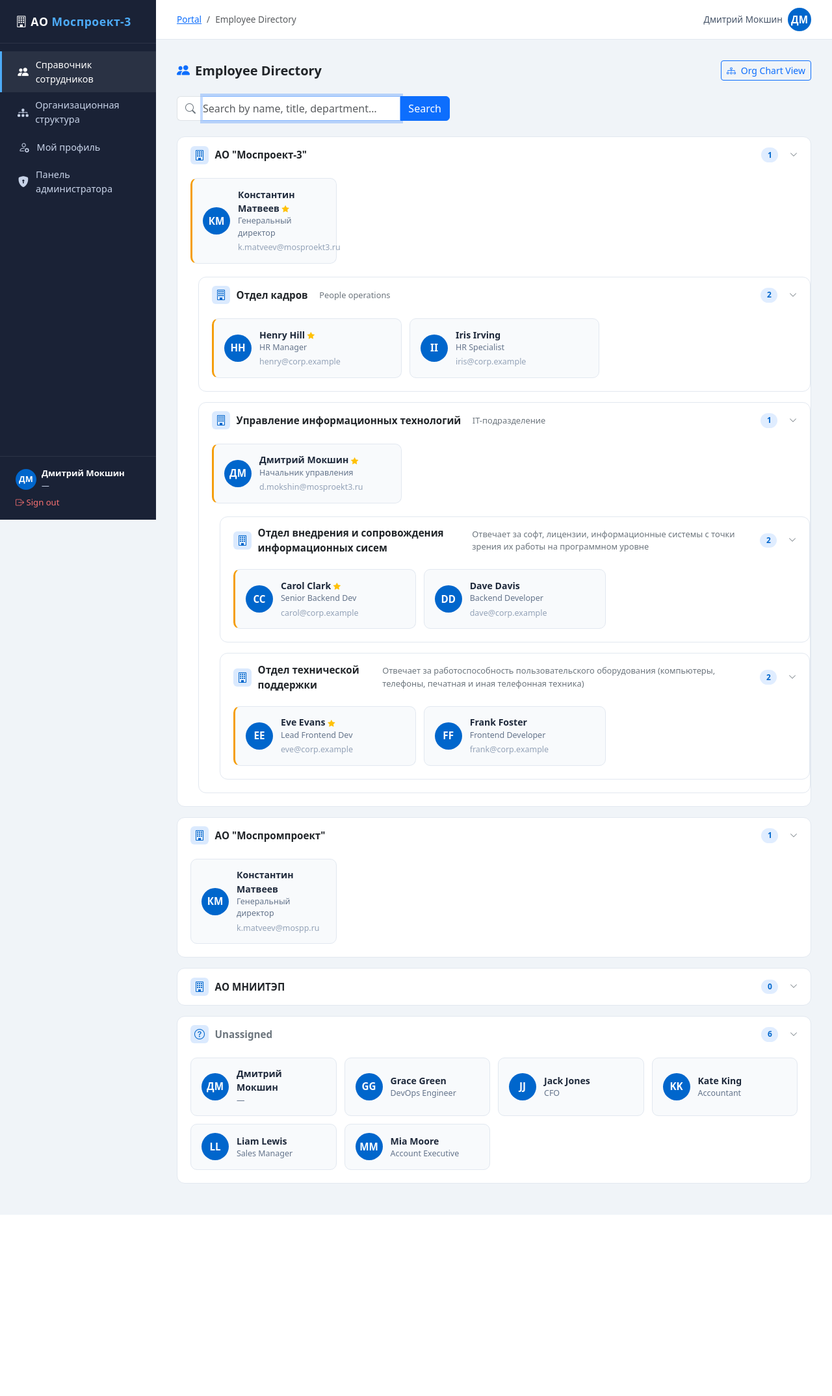
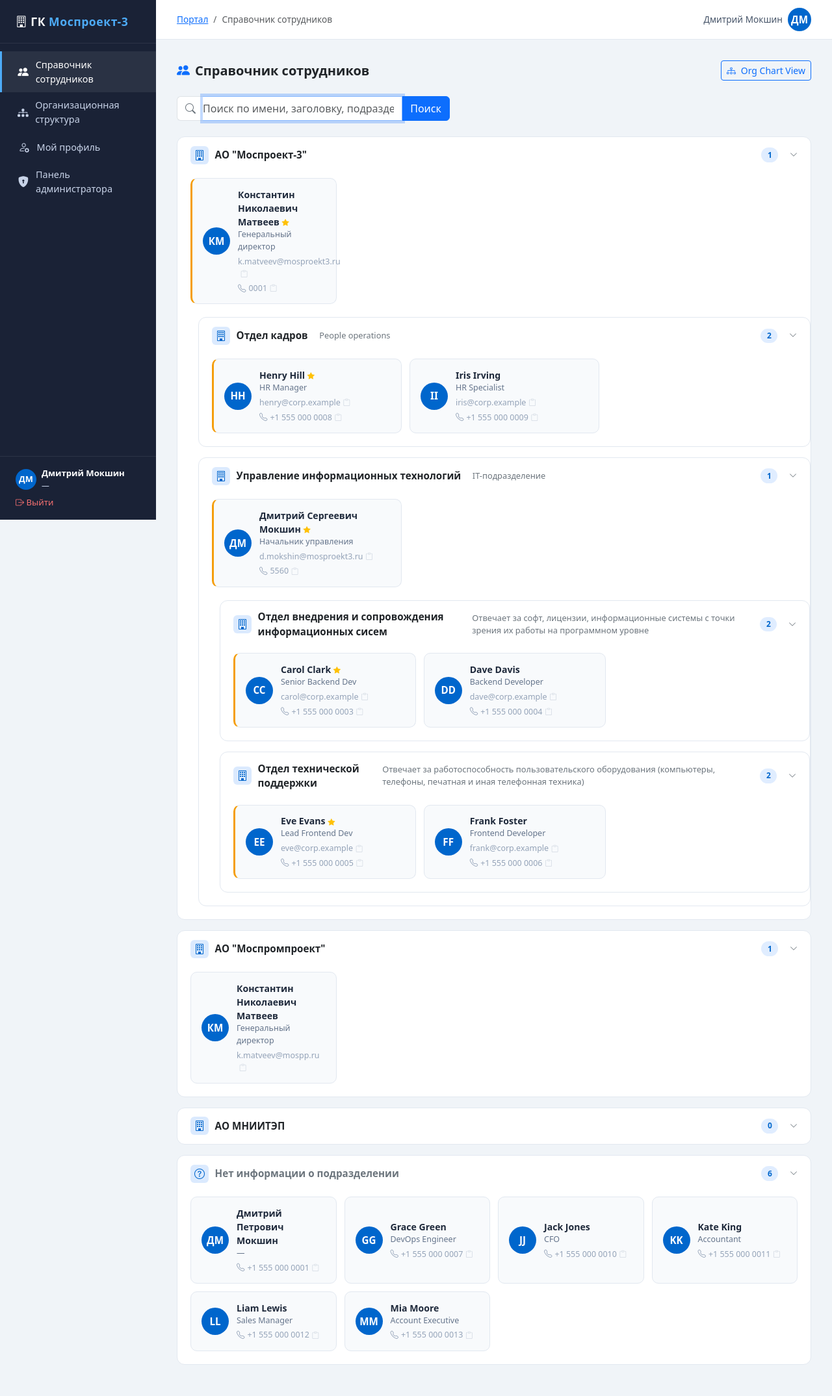
Before and after one commit to sevakonop-spec/portal_v3, a Django app: page /directory/ in a window 1280 px wide. Shown: the whole page at 65% size. Before the commit the page ends 1870 px from the top, so only its background shows below. Run offline with Django 5.2, Linux system fonts and the light colour scheme; a user stored in the database is signed in; data comes from the database, SQL or seed files in the repository; both versions use the stored data as it was after the commit.

Commit message:
Добился нормального отображения справочника. Но сам пользователь свое отчество редактирует некорректно (надо исправить)

```diff
--- a/employees/forms.py
+++ b/employees/forms.py
@@ -17,8 +17,9 @@
 class EmployeeProfileForm(forms.ModelForm):
     class Meta:
         model = EmployeeProfile
-        fields = ['department', 'job_title', 'phone', 'mobile', 'location', 'bio', 'avatar', 'is_manager']
+        fields = ['middle_name', 'department', 'job_title', 'phone', 'mobile', 'location', 'bio', 'avatar', 'is_manager']
         widgets = {
+            'middle_name': forms.TextInput(attrs={'class': 'form-control'}),
             'department': forms.Select(attrs={'class': 'form-select'}),
             'job_title': forms.TextInput(attrs={'class': 'form-control'}),
             'phone': forms.TextInput(attrs={'class': 'form-control', 'placeholder': '+7 (000) 000-00-00'}),
--- a/employees/models.py
+++ b/employees/models.py
@@ -47,6 +47,7 @@
         on_delete=models.SET_NULL,
         related_name='employees',
     )
+    middle_name = models.CharField(max_length=100, blank=True)
     job_title = models.CharField(max_length=200, blank=True)
     phone = models.CharField(max_length=50, blank=True)
     mobile = models.CharField(max_length=50, blank=True)
@@ -56,10 +57,12 @@
     is_manager = models.BooleanField(default=False)
 
     def __str__(self):
-        return self.user.get_full_name() or self.user.username
+        return self.display_name()
 
     def display_name(self):
-        return self.user.get_full_name() or self.user.username
+        parts = [self.user.first_name, self.middle_name, self.user.last_name]
+        full = ' '.join(p for p in parts if p)
+        return full or self.user.username
 
     def avatar_url(self):
         if self.avatar:
--- a/employees/templates/employees/base.html
+++ b/employees/templates/employees/base.html
@@ -3,7 +3,7 @@
 <head>
   <meta charset="UTF-8">
   <meta name="viewport" content="width=device-width, initial-scale=1.0">
-  <title>{% block title %}АО "Моспроект-3"{% endblock %}</title>
+  <title>{% block title %}ГК "Моспроект-3"{% endblock %}</title>
   <link rel="stylesheet" href="https://cdn.jsdelivr.net/npm/bootstrap@5.3.3/dist/css/bootstrap.min.css">
   <link rel="stylesheet" href="https://cdn.jsdelivr.net/npm/bootstrap-icons@1.11.3/font/bootstrap-icons.min.css">
   <style>
@@ -98,7 +98,7 @@
 </head>
 <body>
 <div class="sidebar">
-  <div class="sidebar-logo"><i class="bi bi-building"></i> АО <span>Моспроект-3</span></div>
+  <div class="sidebar-logo"><i class="bi bi-building"></i> ГК <span>Моспроект-3</span></div>
   <nav class="sidebar-nav">
     <a href="{% url 'directory' %}" class="{% if request.resolver_match.url_name == 'directory' %}active{% endif %}">
       <i class="bi bi-people-fill"></i> Справочник сотрудников
@@ -135,7 +135,7 @@
       </div>
     </div>
     <a href="{% url 'logout' %}" style="color:#f87171;font-size:.82rem;text-decoration:none;">
-      <i class="bi bi-box-arrow-right"></i> Sign out
+      <i class="bi bi-box-arrow-right"></i> Выйти
     </a>
     {% endif %}
   </div>
@@ -147,7 +147,7 @@
       {% block breadcrumb %}
       <nav aria-label="breadcrumb">
         <ol class="breadcrumb mb-0" style="font-size:.85rem;">
-          <li class="breadcrumb-item"><a href="{% url 'directory' %}">Portal</a></li>
+          <li class="breadcrumb-item"><a href="{% url 'directory' %}">Портал</a></li>
           {% block breadcrumb_items %}{% endblock %}
         </ol>
       </nav>
--- a/employees/templates/employees/dept_section.html
+++ b/employees/templates/employees/dept_section.html
@@ -35,7 +35,12 @@
           </div>
           <div class="emp-title">{{ profile.job_title|default:"—" }}</div>
           {% if profile.user.email %}
-          <div class="emp-title mt-1" style="color:#94a3b8;">{{ profile.user.email }}</div>
+          <div class="emp-title mt-1" style="color:#94a3b8;">{{ profile.user.email }}<span class="copy-btn" data-val="{{ profile.user.email }}" title="Copy email" onclick="event.preventDefault();event.stopPropagation();navigator.clipboard.writeText(this.dataset.val);var i=this.querySelector('i');i.className='bi bi-check2 text-success';setTimeout(()=>{i.className='bi bi-clipboard'},1500)"><i class="bi bi-clipboard" style="font-size:.7rem;"></i></span></div>
+          {% endif %}
+          {% if profile.phone %}
+          <div class="emp-title mt-1" style="color:#94a3b8;"><i class="bi bi-telephone me-1"></i>{{ profile.phone }}<span class="copy-btn" data-val="{{ profile.phone }}" title="Copy phone" onclick="event.preventDefault();event.stopPropagation();navigator.clipboard.writeText(this.dataset.val);var i=this.querySelector('i');i.className='bi bi-check2 text-success';setTimeout(()=>{i.className='bi bi-clipboard'},1500)"><i class="bi bi-clipboard" style="font-size:.7rem;"></i></span></div>
+          {% elif profile.mobile %}
+          <div class="emp-title mt-1" style="color:#94a3b8;"><i class="bi bi-phone me-1"></i>{{ profile.mobile }}<span class="copy-btn" data-val="{{ profile.mobile }}" title="Copy phone" onclick="event.preventDefault();event.stopPropagation();navigator.clipboard.writeText(this.dataset.val);var i=this.querySelector('i');i.className='bi bi-check2 text-success';setTimeout(()=>{i.className='bi bi-clipboard'},1500)"><i class="bi bi-clipboard" style="font-size:.7rem;"></i></span></div>
           {% endif %}
         </div>
       </a>
--- a/employees/templates/employees/directory.html
+++ b/employees/templates/employees/directory.html
@@ -1,13 +1,17 @@
 {% extends "employees/base.html" %}
-{% block title %}Employee Directory — Corporate Portal{% endblock %}
+{% block title %}Справочник сотрудников — Корпоративный портал{% endblock %}
 
 {% block breadcrumb_items %}
-<li class="breadcrumb-item active">Employee Directory</li>
+<li class="breadcrumb-item active">Справочник сотрудников</li>
 {% endblock %}
 
 {% block content %}
+<style>
+.copy-btn { opacity:.4; transition:opacity .15s; cursor:pointer; margin-left:4px; }
+.emp-title:hover .copy-btn, .copy-btn:hover { opacity:1; }
+</style>
 <div class="d-flex align-items-center justify-content-between mb-4">
-  <h5 class="fw-bold mb-0"><i class="bi bi-people-fill text-primary me-2"></i>Employee Directory</h5>
+  <h5 class="fw-bold mb-0"><i class="bi bi-people-fill text-primary me-2"></i>Справочник сотрудников</h5>
   <a href="{% url 'org_tree' %}" class="btn btn-outline-primary btn-sm">
     <i class="bi bi-diagram-3 me-1"></i> Org Chart View
   </a>
@@ -17,13 +21,13 @@
   <div class="input-group search-bar" style="max-width:420px;">
     <span class="input-group-text bg-white border-end-0"><i class="bi bi-search text-secondary"></i></span>
     <input type="text" name="q" value="{{ query }}" class="form-control border-start-0 ps-0"
-           placeholder="Search by name, title, department…" autofocus>
+           placeholder="Поиск по имени, заголовку, подразделению…" autofocus>
     {% if query %}
     <a href="{% url 'directory' %}" class="btn btn-outline-secondary">
       <i class="bi bi-x-lg"></i>
     </a>
     {% endif %}
-    <button type="submit" class="btn btn-primary">Search</button>
+    <button type="submit" class="btn btn-primary">Поиск</button>
   </div>
 </form>
 
@@ -48,12 +52,17 @@
           {% if profile.department %}
           <div class="emp-title mt-1"><i class="bi bi-diagram-3 me-1"></i>{{ profile.department.name }}</div>
           {% endif %}
+          {% if profile.phone %}
+          <div class="emp-title mt-1" style="color:#94a3b8;"><i class="bi bi-telephone me-1"></i>{{ profile.phone }}<span class="copy-btn" data-val="{{ profile.phone }}" title="Copy phone" onclick="event.preventDefault();event.stopPropagation();navigator.clipboard.writeText(this.dataset.val);var i=this.querySelector('i');i.className='bi bi-check2 text-success';setTimeout(()=>{i.className='bi bi-clipboard'},1500)"><i class="bi bi-clipboard" style="font-size:.7rem;"></i></span></div>
+          {% elif profile.mobile %}
+          <div class="emp-title mt-1" style="color:#94a3b8;"><i class="bi bi-phone me-1"></i>{{ profile.mobile }}<span class="copy-btn" data-val="{{ profile.mobile }}" title="Copy phone" onclick="event.preventDefault();event.stopPropagation();navigator.clipboard.writeText(this.dataset.val);var i=this.querySelector('i');i.className='bi bi-check2 text-success';setTimeout(()=>{i.className='bi bi-clipboard'},1500)"><i class="bi bi-clipboard" style="font-size:.7rem;"></i></span></div>
+          {% endif %}
         </div>
       </a>
     </div>
     {% empty %}
     <div class="col-12">
-      <p class="text-secondary">No employees found matching your search.</p>
+      <p class="text-secondary">Сотрудников, соответствующих вашему запросу, не найдено..</p>
     </div>
     {% endfor %}
   </div>
@@ -67,7 +76,7 @@
   <div class="dept-card">
     <div class="dept-card-header" data-bs-toggle="collapse" data-bs-target="#dept-unassigned">
       <div class="dept-icon"><i class="bi bi-question-circle"></i></div>
-      <span class="dept-name text-secondary">Unassigned</span>
+      <span class="dept-name text-secondary">Нет информации о подразделении</span>
       <span class="dept-badge">{{ unassigned|length }}</span>
       <i class="bi bi-chevron-down ms-2 text-secondary" style="font-size:.75rem;"></i>
     </div>
@@ -85,6 +94,11 @@
           <div style="min-width:0">
             <div class="emp-name">{{ profile.display_name }}</div>
             <div class="emp-title">{{ profile.job_title|default:"—" }}</div>
+            {% if profile.phone %}
+            <div class="emp-title mt-1" style="color:#94a3b8;"><i class="bi bi-telephone me-1"></i>{{ profile.phone }}<span class="copy-btn" data-val="{{ profile.phone }}" title="Copy phone" onclick="event.preventDefault();event.stopPropagation();navigator.clipboard.writeText(this.dataset.val);var i=this.querySelector('i');i.className='bi bi-check2 text-success';setTimeout(()=>{i.className='bi bi-clipboard'},1500)"><i class="bi bi-clipboard" style="font-size:.7rem;"></i></span></div>
+            {% elif profile.mobile %}
+            <div class="emp-title mt-1" style="color:#94a3b8;"><i class="bi bi-phone me-1"></i>{{ profile.mobile }}<span class="copy-btn" data-val="{{ profile.mobile }}" title="Copy phone" onclick="event.preventDefault();event.stopPropagation();navigator.clipboard.writeText(this.dataset.val);var i=this.querySelector('i');i.className='bi bi-check2 text-success';setTimeout(()=>{i.className='bi bi-clipboard'},1500)"><i class="bi bi-clipboard" style="font-size:.7rem;"></i></span></div>
+            {% endif %}
           </div>
         </a>
         {% endfor %}
--- a/employees/templates/employees/employee_detail.html
+++ b/employees/templates/employees/employee_detail.html
@@ -1,9 +1,9 @@
 {% extends "employees/base.html" %}
-{% block title %}{{ employee.get_full_name|default:employee.username }} — Corporate Portal{% endblock %}
+{% block title %}{{ profile.display_name }} — Corporate Portal{% endblock %}
 
 {% block breadcrumb_items %}
 <li class="breadcrumb-item"><a href="{% url 'directory' %}">Directory</a></li>
-<li class="breadcrumb-item active">{{ employee.get_full_name|default:employee.username }}</li>
+<li class="breadcrumb-item active">{{ profile.display_name }}</li>
 {% endblock %}
 
 {% block content %}
@@ -21,7 +21,7 @@
             {% endif %}
           </div>
           <div>
-            <h4 class="mb-0">{{ employee.get_full_name|default:employee.username }}</h4>
+            <h4 class="mb-0">{{ profile.display_name }}</h4>
             <p class="text-primary fw-semibold mb-1">{{ profile.job_title|default:"—" }}</p>
             {% if profile.department %}
             <span class="badge bg-light text-secondary border">
--- a/employees/templates/employees/org_tree.html
+++ b/employees/templates/employees/org_tree.html
@@ -1,3 +1,4 @@
+
 {% extends "employees/base.html" %}
 {% block title %}Org Chart — Corporate Portal{% endblock %}
 
--- a/employees/views.py
+++ b/employees/views.py
@@ -72,6 +72,7 @@
         profiles = EmployeeProfile.objects.filter(
             Q(user__first_name__icontains=query) |
             Q(user__last_name__icontains=query) |
+            Q(middle_name__icontains=query) |
             Q(user__username__icontains=query) |
             Q(job_title__icontains=query) |
             Q(department__name__icontains=query)
```
Also changed, not shown: employees/templates/employees/profile_edit.html (+6 -2 lines), db.sqlite3.
